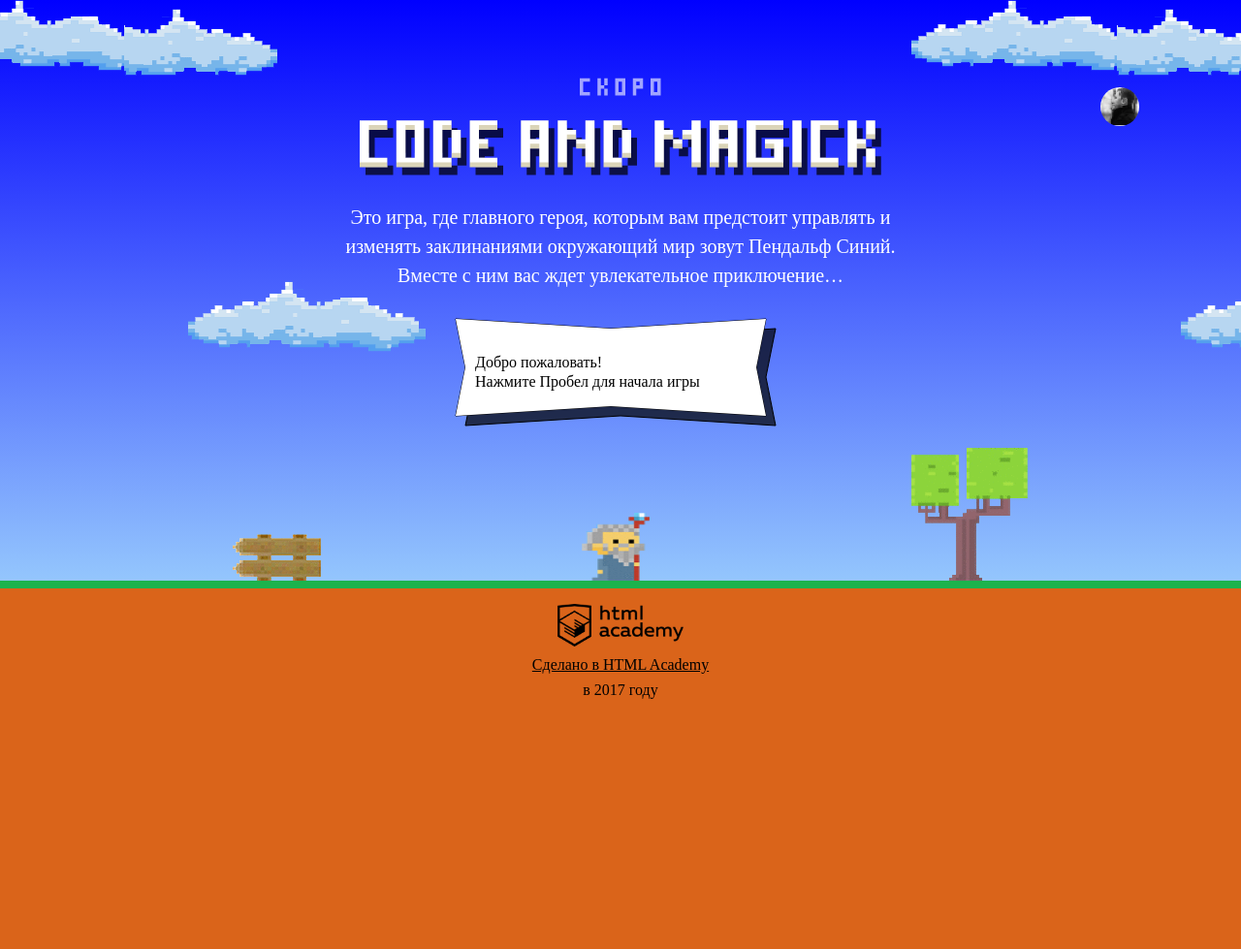
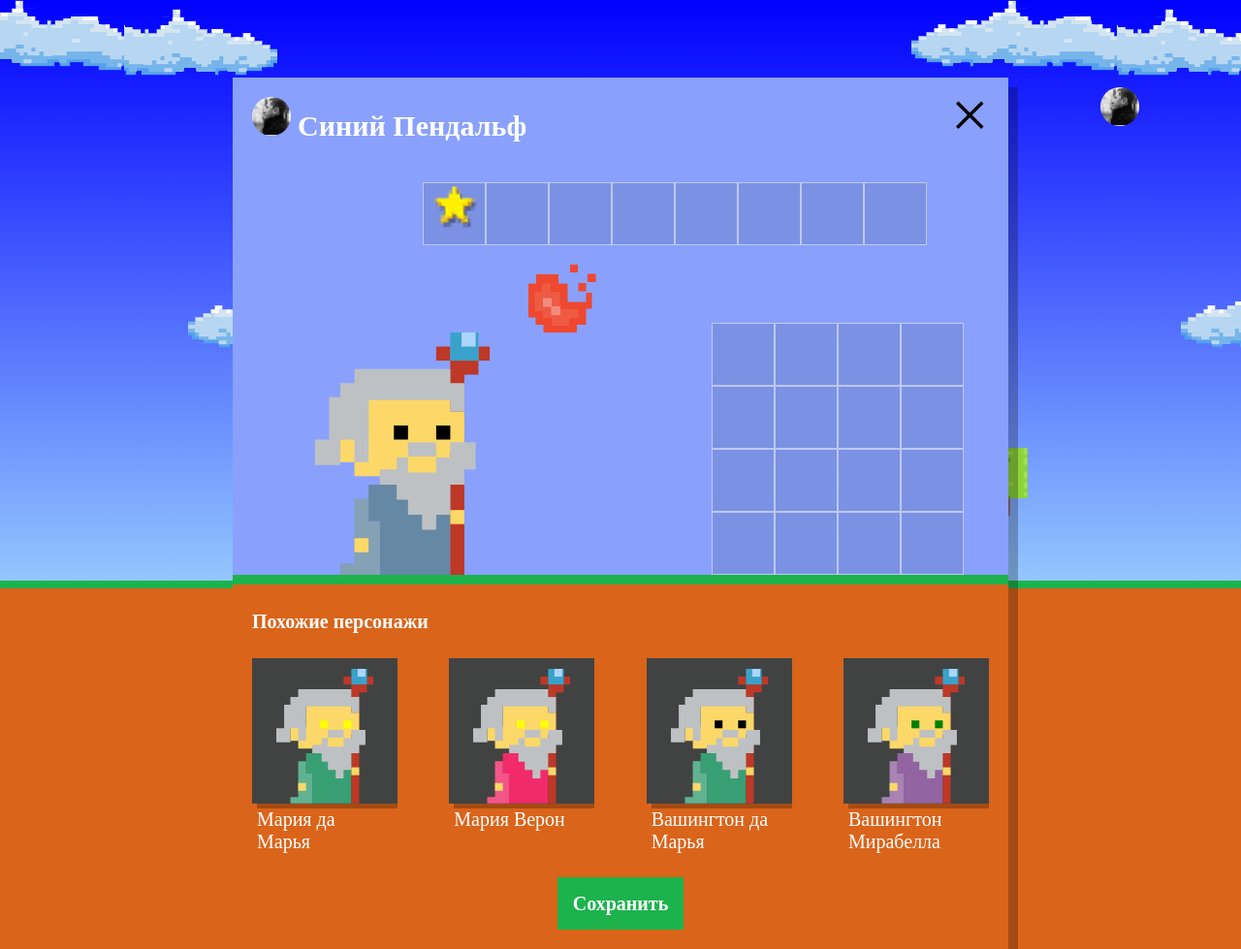
Before and after one commit to msibirev/632625-code-and-magick-18, a website: page index.html in a window 1280 px wide. Shown: the whole page at 97% size. Before the commit the page ends 899 px from the top, so only its background shows below. Drawn offline with Linux system fonts and the light colour scheme; a web font is replaced by a local one.

Commit message:
Нас орда

```diff
--- a/index.html
+++ b/index.html
@@ -205,6 +205,7 @@
     return height;
   }
 </script>
+<script src="js/setup.js"></script>
 <script src="js/stat.js"></script>
 <script src="js/game.js"></script>
 
--- /dev/null
+++ b/js/setup.js
@@ -0,0 +1,58 @@
+'use strict';
+// Массив с данными
+var WIZARD_QUANTITY = 4;
+
+var WIZARD_NAMES = ['Иван', 'Хуан Себастьян', 'Мария', 'Кристов', 'Виктор', 'Юлия', 'Люпита', 'Вашингтон'];
+var WIZARD_SURNAMES = ['да Марья', 'Верон', 'Мирабелла', 'Вальц', 'Онопко', 'Топольницкая', 'Нионго', 'Ирвинг'];
+var COAT_COLORS = ['rgb(101, 137, 164)', 'rgb(241, 43, 107)', 'rgb(146, 100, 161)', 'rgb(56, 159, 117)', 'rgb(215, 210, 55)', 'rgb(0, 0, 0)'];
+var EYES_COLORS = ['black', 'red', 'blue', 'yellow', 'green'];
+
+var userDialog = document.querySelector('.setup');
+// Удаляем скрытие панели персонажа
+userDialog.classList.remove('hidden');
+// Находим куда отрисовывать магов
+var similarListElement = userDialog.querySelector('.setup-similar-list');
+// Находим шаблон
+var similarWizardTemplate = document.querySelector('#similar-wizard-template')
+    .content
+    .querySelector('.setup-similar-item');
+// возвращает число в диапазоне min max
+var getRandomNumber = function (min, max) {
+  return Math.floor(Math.random() * (max - min) + min);
+};
+// Берем рандомное значени из массива
+var getRandomValueFromArray = function (arr) {
+  var arrLength = arr.length;
+  var randomNumber = getRandomNumber(0, arrLength);
+  return arr[randomNumber];
+};
+
+// Массив случайно сгенерированных волшебников
+var wizards = [];
+for (var i = 0; i < WIZARD_QUANTITY; i++) {
+  wizards.push({
+    name: getRandomValueFromArray(WIZARD_NAMES) + ' ' + getRandomValueFromArray(WIZARD_SURNAMES),
+    coatColor: getRandomValueFromArray(COAT_COLORS),
+    eyesColor: getRandomValueFromArray(EYES_COLORS)
+  });
+}
+
+// Функция рендера магов
+var renderWizard = function (wizard) {
+  var wizardElement = similarWizardTemplate.cloneNode(true);
+
+  wizardElement.querySelector('.setup-similar-label').textContent = wizard.name;
+  wizardElement.querySelector('.wizard-coat').style.fill = wizard.coatColor;
+  wizardElement.querySelector('.wizard-eyes').style.fill = wizard.eyesColor;
+
+  return wizardElement;
+};
+
+var fragment = document.createDocumentFragment();
+// Цикл отрисовки магов
+for (var j = 0; j < wizards.length; j++) {
+  fragment.appendChild(renderWizard(wizards[j]));
+}
+similarListElement.appendChild(fragment);
+// Удаляем скрытие блока с магами
+userDialog.querySelector('.setup-similar').classList.remove('hidden');
```
